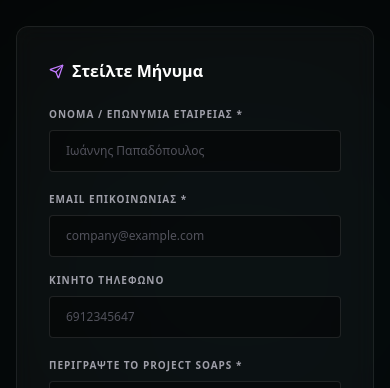
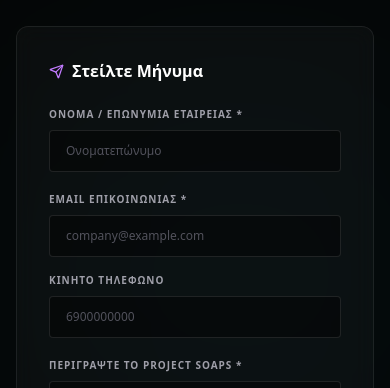
Before and after one commit to MorphMyWeb/MORPHMYWEB, a React (Vite) app: page / in a window 390 px wide. Shown: the part 8220-8608 px from the top of the page. Built offline with nearby package versions, Linux system fonts and the light colour scheme.

Commit message:
refactor(contact): update form input placeholders
Improve user experience by updating the full name placeholder text and using a generic phone number format.

```diff
--- a/src/components/Contact.tsx
+++ b/src/components/Contact.tsx
@@ -141,7 +141,7 @@ export default function Contact() {
                     required
                     value={formState.name}
                     onChange={handleInputChange}
-                    placeholder={t('Ιωάννης Παπαδόπουλος', 'John Doe')}
+                    placeholder={t('Ονοματεπώνυμο', 'Your Full Name')}
                     className="w-full px-4 py-3 bg-black/40 border border-white/10 rounded-sm text-white text-xs focus:outline-none focus:border-purple-500 transition-all placeholder:text-zinc-600 font-light"
                   />
                 </div>
@@ -174,7 +174,7 @@ export default function Contact() {
                       name="phone"
                       value={formState.phone}
                       onChange={handleInputChange}
-                      placeholder="6912345647"
+                      placeholder="6900000000"
                       className="w-full px-4 py-3 bg-black/40 border border-white/10 rounded-sm text-white text-xs focus:outline-none focus:border-purple-500 transition-all placeholder:text-zinc-600 font-light"
                     />
                   </div>
```
